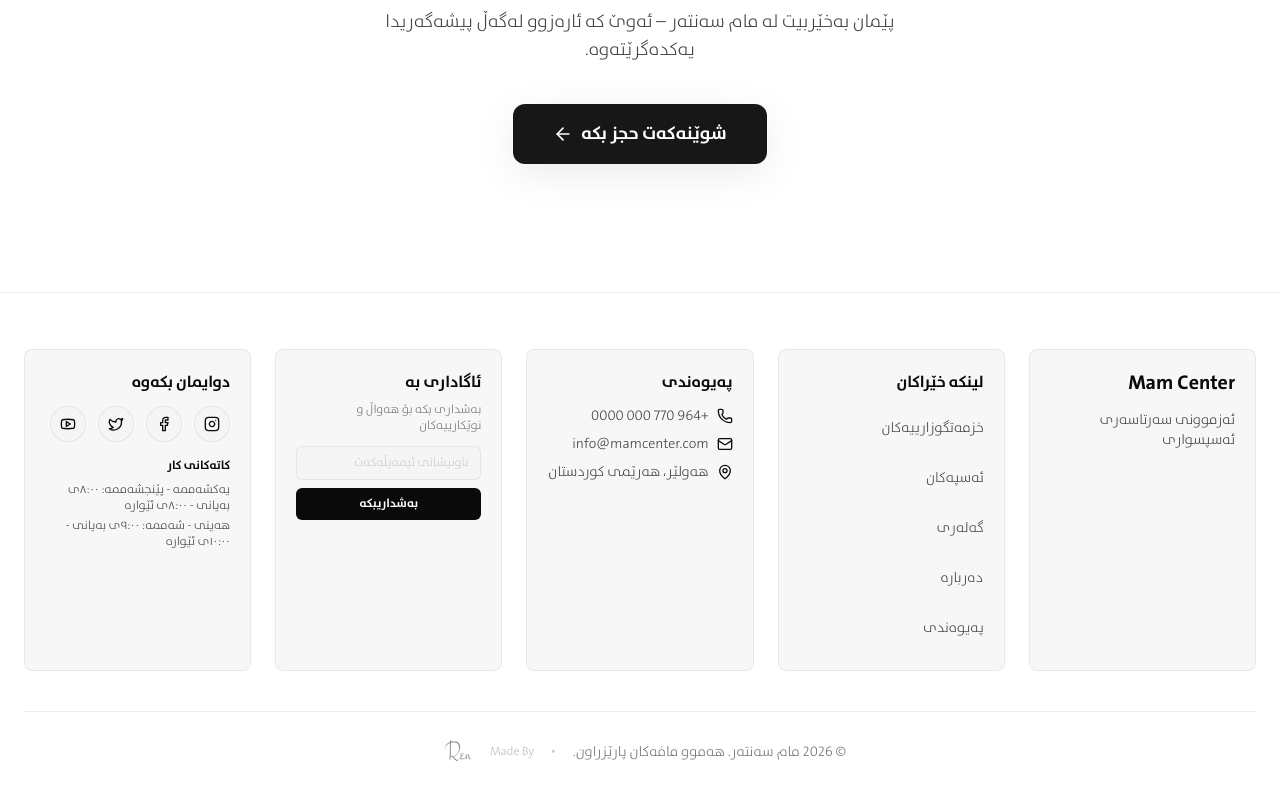
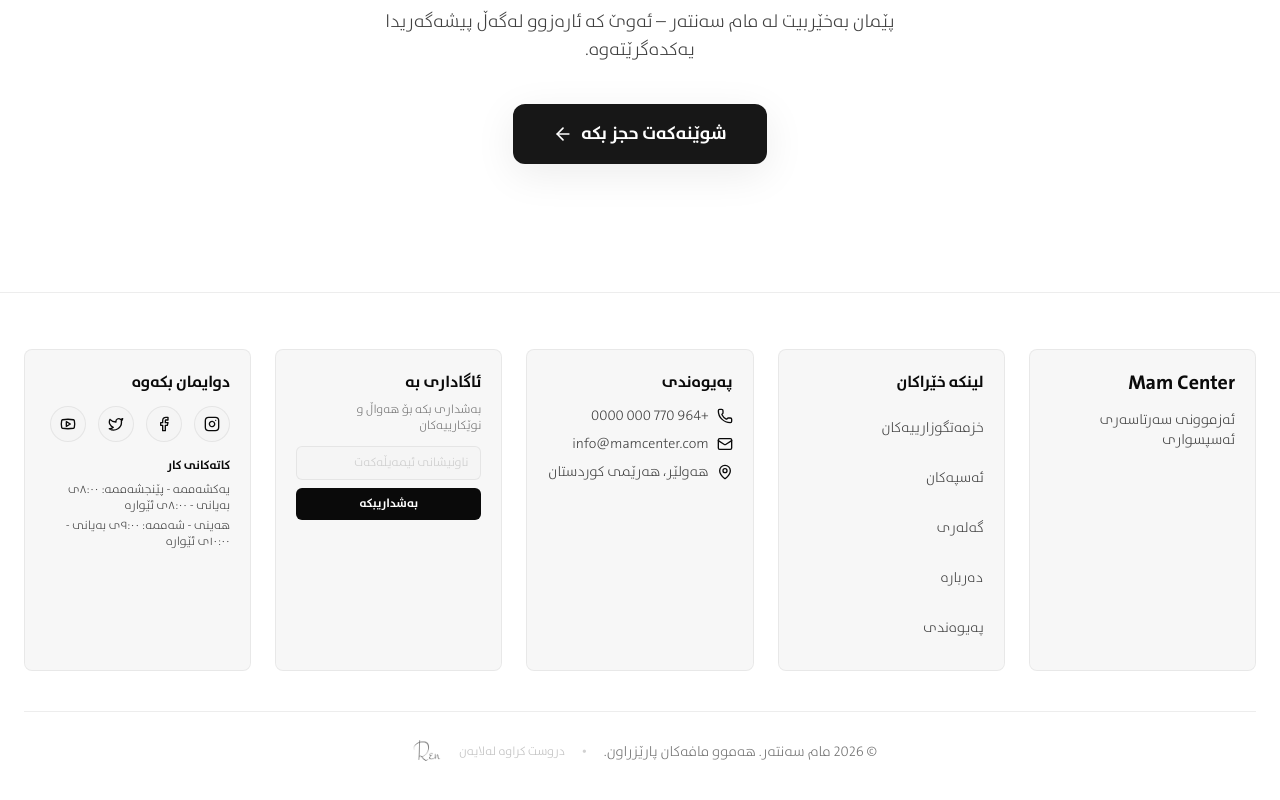
Before and after one commit to rennixx/mamc, a Next.js app: page / in a window 1280 px wide. Shown: the part 3706-4506 px from the top of the page. Built offline with nearby package versions, Linux system fonts and the light colour scheme; no server answers.

Commit message:
feat: add localization for "Made By" text in Footer component

```diff
--- a/src/components/layout/Footer.tsx
+++ b/src/components/layout/Footer.tsx
@@ -269,7 +269,7 @@
             </p>
             <span className="hidden md:inline text-cream-400/50">•</span>
             <div className="flex items-center gap-2">
-              <span className="text-cream-400/70 text-xs font-sans">Made By</span>
+              <span className="text-cream-400/70 text-xs font-sans">{t('madeBy')}</span>
               <a
                 href="https://www.instagram.com/icyrendev/"
                 target="_blank"
--- a/src/i18n/locales/ar/common.json
+++ b/src/i18n/locales/ar/common.json
@@ -32,5 +32,6 @@
     "facebook": "فيسبوك",
     "twitter": "تويتر",
     "youtube": "يوتيوب"
-  }
+  },
+  "madeBy": "صنع بواسطة"
 }
--- a/src/i18n/locales/en/common.json
+++ b/src/i18n/locales/en/common.json
@@ -32,5 +32,6 @@
     "facebook": "Facebook",
     "twitter": "Twitter",
     "youtube": "YouTube"
-  }
+  },
+  "madeBy": "Made By"
 }
--- a/src/i18n/locales/ku/common.json
+++ b/src/i18n/locales/ku/common.json
@@ -32,5 +32,6 @@
     "facebook": "فەیسبووک",
     "twitter": "تویتەر",
     "youtube": "یوتیوب"
-  }
+  },
+  "madeBy": "دروست کراوە لەلایەن"
 }
```
